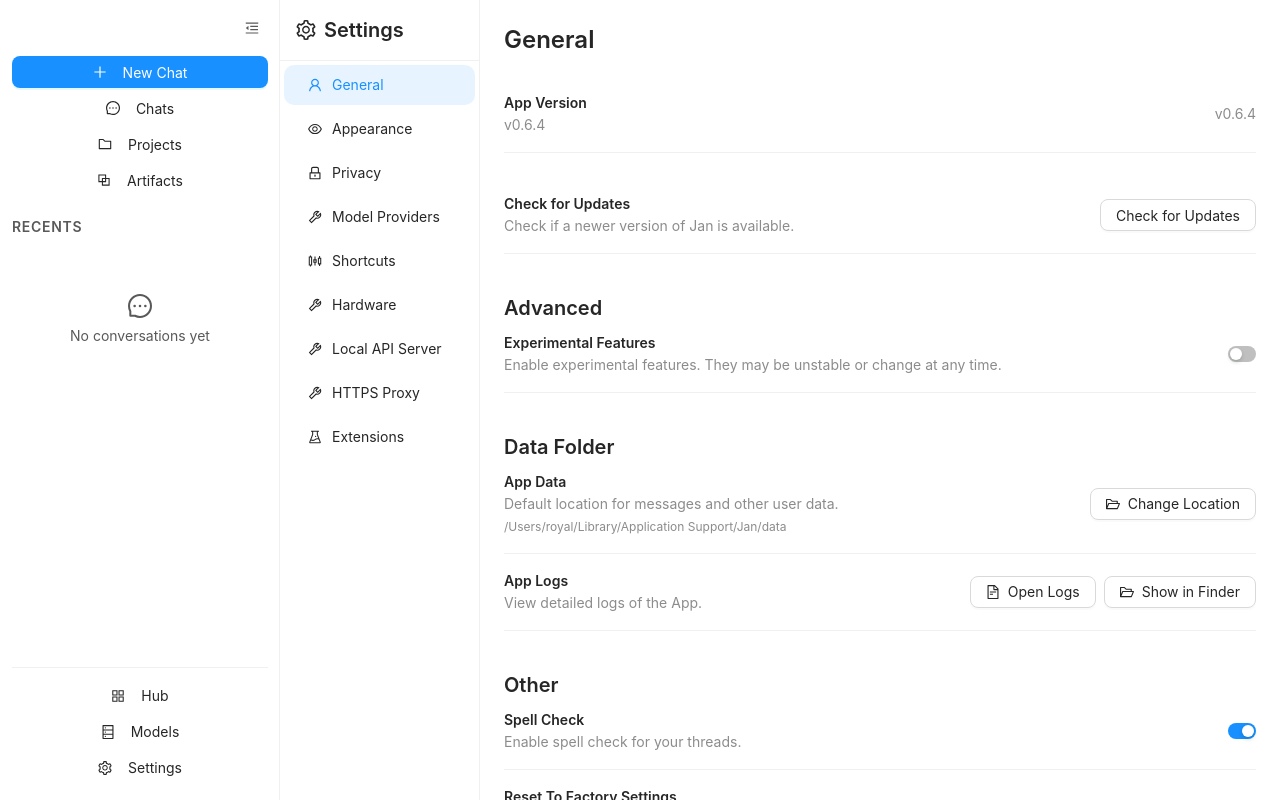
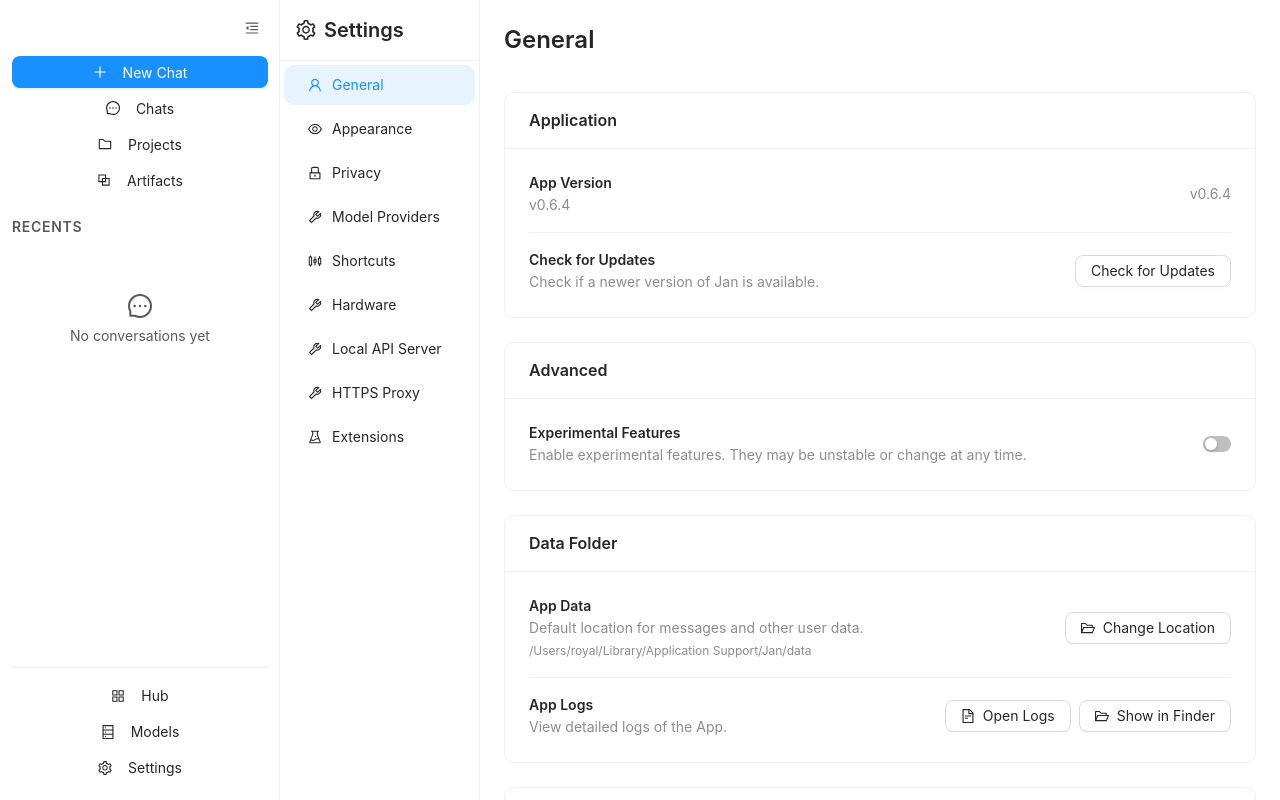
Before and after one commit to phibya/ziee-chat, a React (Vite) app: page /settings/general in a window 1280 px wide. Built offline with nearby package versions, Linux system fonts and the light colour scheme.

Commit message:
group settings to card

```diff
--- a/src/components/Pages/Settings/AppearanceSettings.tsx
+++ b/src/components/Pages/Settings/AppearanceSettings.tsx
@@ -29,7 +29,8 @@
         <Space direction="vertical" size="large" style={{width: '100%'}}>
             <Title level={3}>Appearance</Title>
 
-            <div>
+            <Card title="Theme & Display">
+                <Space direction="vertical" size="middle" style={{width: '100%'}}>
                     <Flex justify="space-between" align="center">
                         <div>
                             <Text strong>Theme</Text>
@@ -39,10 +40,7 @@
                         </div>
                         <Button type="default">System</Button>
                     </Flex>
-                <Divider/>
-            </div>
-
-            <div>
+                    <Divider style={{margin: 0}}/>
                     <Flex justify="space-between" align="center">
                         <div>
                             <Text strong>Font Size</Text>
@@ -52,10 +50,11 @@
                         </div>
                         <Button type="default">Medium</Button>
                     </Flex>
-                <Divider/>
-            </div>
+                </Space>
+            </Card>
 
-            <div>
+            <Card title="Colors">
+                <Space direction="vertical" size="middle" style={{width: '100%'}}>
                     <Flex justify="space-between" align="center">
                         <div>
                             <Text strong>Window Background</Text>
@@ -65,10 +64,7 @@
                         </div>
                         <ColorPicker colors={['#f5222d', '#1890ff', '#722ed1', '#fadb14', '#52c41a', '#fa8c16']}/>
                     </Flex>
-                <Divider/>
-            </div>
-
-            <div>
+                    <Divider style={{margin: 0}}/>
                     <Flex justify="space-between" align="center">
                         <div>
                             <Text strong>App Main View</Text>
@@ -78,10 +74,7 @@
                         </div>
                         <ColorPicker colors={['#ffffff', '#262626']}/>
                     </Flex>
-                <Divider/>
-            </div>
-
-            <div>
+                    <Divider style={{margin: 0}}/>
                     <Flex justify="space-between" align="center">
                         <div>
                             <Text strong>Primary</Text>
@@ -91,10 +84,7 @@
                         </div>
                         <ColorPicker colors={['#fa8c16', '#1890ff', '#52c41a', '#722ed1']}/>
                     </Flex>
-                <Divider/>
-            </div>
-
-            <div>
+                    <Divider style={{margin: 0}}/>
                     <Flex justify="space-between" align="center">
                         <div>
                             <Text strong>Accent</Text>
@@ -104,10 +94,7 @@
                         </div>
                         <ColorPicker colors={['#1890ff', '#f5222d', '#52c41a']}/>
                     </Flex>
-                <Divider/>
-            </div>
-
-            <div>
+                    <Divider style={{margin: 0}}/>
                     <Flex justify="space-between" align="center">
                         <div>
                             <Text strong>Destructive</Text>
@@ -117,10 +104,7 @@
                         </div>
                         <ColorPicker colors={['#f5222d', '#cf1322', '#722ed1', '#eb2f96']}/>
                     </Flex>
-                <Divider/>
-            </div>
-
-            <div>
+                    <Divider style={{margin: 0}}/>
                     <Flex justify="space-between" align="center">
                         <div>
                             <Text strong>Reset to Default</Text>
@@ -130,13 +114,13 @@
                         </div>
                         <Button type="primary" danger>Reset</Button>
                     </Flex>
-                <Divider/>
-            </div>
+                </Space>
+            </Card>
 
+            <Card title="Chat Layout">
+                <div style={{marginBottom: 16}}>
+                    <Text strong>Chat Width</Text>
                     <div>
-                <div>
-                    <Text strong>Chat Width</Text>
-                    <div style={{marginBottom: 16}}>
                         <Text type="secondary">Customize the width of the chat view.</Text>
                     </div>
                 </div>
@@ -183,13 +167,13 @@
                         </Card>
                     </Col>
                 </Row>
-                <Divider/>
-            </div>
+            </Card>
 
+            <Card title="Code Blocks">
+                <Space direction="vertical" size="middle" style={{width: '100%'}}>
+                    <Flex justify="space-between" align="center">
                         <div>
-                <Flex justify="space-between" align="center" style={{marginBottom: 16}}>
-                    <div>
-                        <Text strong>Code Block</Text>
+                            <Text strong>Code Block Theme</Text>
                             <div>
                                 <Text type="secondary">Choose a syntax highlighting style.</Text>
                             </div>
@@ -232,10 +216,9 @@
                                 Hello, Jan!</Text></div>
                         </div>
                     </Card>
-                <Divider/>
-            </div>
 
-            <div>
+                    <Divider style={{margin: 0}}/>
+
                     <Flex justify="space-between" align="center">
                         <div>
                             <Text strong>Show Line Numbers</Text>
@@ -245,10 +228,9 @@
                         </div>
                         <Switch size="small" defaultChecked/>
                     </Flex>
-                <Divider/>
-            </div>
 
-            <div>
+                    <Divider style={{margin: 0}}/>
+
                     <Flex justify="space-between" align="center">
                         <div>
                             <Text strong>Reset Code Block Style</Text>
@@ -258,7 +240,8 @@
                         </div>
                         <Button type="primary" danger>Reset</Button>
                     </Flex>
-            </div>
+                </Space>
+            </Card>
         </Space>
     )
 }
--- a/src/components/Pages/Settings/ExtensionsSettings.tsx
+++ b/src/components/Pages/Settings/ExtensionsSettings.tsx
@@ -1,4 +1,4 @@
-import {Typography, Space} from 'antd'
+import {Typography, Space, Card} from 'antd'
 
 const {Title, Text} = Typography
 
@@ -6,7 +6,9 @@
     return (
         <Space direction="vertical" size="large" style={{ width: '100%' }}>
             <Title level={3}>Extensions</Title>
-            <Text type="secondary">Extensions management will be implemented here.</Text>
+            <Card title="Extension Management">
+                <Text type="secondary">Extensions management will be implemented here.</Text>
+            </Card>
         </Space>
     )
 }
--- a/src/components/Pages/Settings/GeneralSettings.tsx
+++ b/src/components/Pages/Settings/GeneralSettings.tsx
@@ -1,4 +1,4 @@
-import {Button, Switch, Typography, Divider, Space, Flex} from 'antd'
+import {Button, Switch, Typography, Divider, Space, Flex, Card} from 'antd'
 import {FolderOpenOutlined, FileTextOutlined} from '@ant-design/icons'
 
 const {Title, Text} = Typography
@@ -8,7 +8,8 @@
         <Space direction="vertical" size="large" style={{ width: '100%' }}>
             <Title level={3}>General</Title>
 
-            <div>
+            <Card title="Application">
+                <Space direction="vertical" size="middle" style={{ width: '100%' }}>
                     <Flex justify="space-between" align="center">
                         <div>
                             <Text strong>App Version</Text>
@@ -18,10 +19,7 @@
                         </div>
                         <Text type="secondary">v0.6.4</Text>
                     </Flex>
-                <Divider />
-            </div>
-
-            <div>
+                    <Divider style={{ margin: 0 }} />
                     <Flex justify="space-between" align="center">
                         <div>
                             <Text strong>Check for Updates</Text>
@@ -31,11 +29,10 @@
                         </div>
                         <Button type="default">Check for Updates</Button>
                     </Flex>
-                <Divider />
-            </div>
+                </Space>
+            </Card>
 
-            <div>
-                <Title level={4}>Advanced</Title>
+            <Card title="Advanced">
                 <Flex justify="space-between" align="center">
                     <div>
                         <Text strong>Experimental Features</Text>
@@ -45,11 +42,10 @@
                     </div>
                     <Switch size="small"/>
                 </Flex>
-                <Divider />
-            </div>
+            </Card>
 
-            <div>
-                <Title level={4}>Data Folder</Title>
+            <Card title="Data Folder">
+                <Space direction="vertical" size="middle" style={{ width: '100%' }}>
                     <Flex justify="space-between" align="center">
                         <div>
                             <Text strong>App Data</Text>
@@ -62,8 +58,7 @@
                         </div>
                         <Button type="default" icon={<FolderOpenOutlined/>}>Change Location</Button>
                     </Flex>
-                <Divider />
-
+                    <Divider style={{ margin: 0 }} />
                     <Flex justify="space-between" align="center">
                         <div>
                             <Text strong>App Logs</Text>
@@ -76,11 +71,11 @@
                             <Button type="default" icon={<FolderOpenOutlined/>}>Show in Finder</Button>
                         </Space>
                     </Flex>
-                <Divider />
-            </div>
+                </Space>
+            </Card>
 
-            <div>
-                <Title level={4}>Other</Title>
+            <Card title="Other">
+                <Space direction="vertical" size="middle" style={{ width: '100%' }}>
                     <Flex justify="space-between" align="center">
                         <div>
                             <Text strong>Spell Check</Text>
@@ -90,8 +85,7 @@
                         </div>
                         <Switch size="small" defaultChecked/>
                     </Flex>
-                <Divider />
-
+                    <Divider style={{ margin: 0 }} />
                     <Flex justify="space-between" align="center">
                         <div>
                             <Text strong>Reset To Factory Settings</Text>
@@ -101,11 +95,11 @@
                         </div>
                         <Button type="primary" danger>Reset</Button>
                     </Flex>
-                <Divider />
-            </div>
+                </Space>
+            </Card>
 
-            <div>
-                <Title level={4}>Resources</Title>
+            <Card title="Resources">
+                <Space direction="vertical" size="middle" style={{ width: '100%' }}>
                     <Flex justify="space-between" align="center">
                         <div>
                             <Text strong>Documentation</Text>
@@ -115,8 +109,7 @@
                         </div>
                         <Button type="link">View Docs</Button>
                     </Flex>
-                <Divider />
-
+                    <Divider style={{ margin: 0 }} />
                     <Flex justify="space-between" align="center">
                         <div>
                             <Text strong>Release Notes</Text>
@@ -126,11 +119,11 @@
                         </div>
                         <Button type="link">View Releases</Button>
                     </Flex>
-                <Divider />
-            </div>
+                </Space>
+            </Card>
 
-            <div>
-                <Title level={4}>Community</Title>
+            <Card title="Community">
+                <Space direction="vertical" size="middle" style={{ width: '100%' }}>
                     <Flex justify="space-between" align="center">
                         <div>
                             <Text strong>GitHub</Text>
@@ -144,8 +137,7 @@
                             </svg>
                         </Button>
                     </Flex>
-                <Divider />
-
+                    <Divider style={{ margin: 0 }} />
                     <Flex justify="space-between" align="center">
                         <div>
                             <Text strong>Discord</Text>
@@ -159,11 +151,10 @@
                             </svg>
                         </Button>
                     </Flex>
-                <Divider />
-            </div>
+                </Space>
+            </Card>
 
-            <div>
-                <Title level={4}>Support</Title>
+            <Card title="Support">
                 <Flex justify="space-between" align="center">
                     <div>
                         <Text strong>Report an Issue</Text>
@@ -173,7 +164,7 @@
                     </div>
                     <Button type="link">Report Issue</Button>
                 </Flex>
-            </div>
+            </Card>
         </Space>
     )
 }
--- a/src/components/Pages/Settings/HardwareSettings.tsx
+++ b/src/components/Pages/Settings/HardwareSettings.tsx
@@ -1,4 +1,4 @@
-import {Typography, Space} from 'antd'
+import {Typography, Space, Card} from 'antd'
 
 const {Title, Text} = Typography
 
@@ -6,7 +6,9 @@
     return (
         <Space direction="vertical" size="large" style={{ width: '100%' }}>
             <Title level={3}>Hardware</Title>
-            <Text type="secondary">Hardware configuration settings will be implemented here.</Text>
+            <Card title="Hardware Configuration">
+                <Text type="secondary">Hardware configuration settings will be implemented here.</Text>
+            </Card>
         </Space>
     )
 }
--- a/src/components/Pages/Settings/HttpsProxySettings.tsx
+++ b/src/components/Pages/Settings/HttpsProxySettings.tsx
@@ -1,4 +1,4 @@
-import {Typography, Space} from 'antd'
+import {Typography, Space, Card} from 'antd'
 
 const {Title, Text} = Typography
 
@@ -6,7 +6,9 @@
     return (
         <Space direction="vertical" size="large" style={{ width: '100%' }}>
             <Title level={3}>HTTPS Proxy</Title>
-            <Text type="secondary">HTTPS proxy configuration will be implemented here.</Text>
+            <Card title="Proxy Configuration">
+                <Text type="secondary">HTTPS proxy configuration will be implemented here.</Text>
+            </Card>
         </Space>
     )
 }
--- a/src/components/Pages/Settings/LocalApiServerSettings.tsx
+++ b/src/components/Pages/Settings/LocalApiServerSettings.tsx
@@ -1,4 +1,4 @@
-import {Typography, Space} from 'antd'
+import {Typography, Space, Card} from 'antd'
 
 const {Title, Text} = Typography
 
@@ -6,7 +6,9 @@
     return (
         <Space direction="vertical" size="large" style={{ width: '100%' }}>
             <Title level={3}>Local API Server</Title>
-            <Text type="secondary">Local API server configuration will be implemented here.</Text>
+            <Card title="Server Configuration">
+                <Text type="secondary">Local API server configuration will be implemented here.</Text>
+            </Card>
         </Space>
     )
 }
--- a/src/components/Pages/Settings/ModelProvidersSettings.tsx
+++ b/src/components/Pages/Settings/ModelProvidersSettings.tsx
@@ -1,4 +1,4 @@
-import {Typography, Space} from 'antd'
+import {Typography, Space, Card} from 'antd'
 
 const {Title, Text} = Typography
 
@@ -6,7 +6,9 @@
     return (
         <Space direction="vertical" size="large" style={{ width: '100%' }}>
             <Title level={3}>Model Providers</Title>
-            <Text type="secondary">Model provider settings will be implemented here.</Text>
+            <Card title="API Configuration">
+                <Text type="secondary">Model provider settings will be implemented here.</Text>
+            </Card>
         </Space>
     )
 }
--- a/src/components/Pages/Settings/PrivacySettings.tsx
+++ b/src/components/Pages/Settings/PrivacySettings.tsx
@@ -1,4 +1,4 @@
-import {Typography, Space} from 'antd'
+import {Typography, Space, Card} from 'antd'
 
 const {Title, Text} = Typography
 
@@ -6,7 +6,9 @@
     return (
         <Space direction="vertical" size="large" style={{ width: '100%' }}>
             <Title level={3}>Privacy</Title>
-            <Text type="secondary">Privacy settings will be implemented here.</Text>
+            <Card title="Privacy Controls">
+                <Text type="secondary">Privacy settings will be implemented here.</Text>
+            </Card>
         </Space>
     )
 }
--- a/src/components/Pages/Settings/ShortcutsSettings.tsx
+++ b/src/components/Pages/Settings/ShortcutsSettings.tsx
@@ -1,4 +1,4 @@
-import {Typography, Space} from 'antd'
+import {Typography, Space, Card} from 'antd'
 
 const {Title, Text} = Typography
 
@@ -6,7 +6,9 @@
     return (
         <Space direction="vertical" size="large" style={{ width: '100%' }}>
             <Title level={3}>Shortcuts</Title>
-            <Text type="secondary">Keyboard shortcuts settings will be implemented here.</Text>
+            <Card title="Keyboard Shortcuts">
+                <Text type="secondary">Keyboard shortcuts settings will be implemented here.</Text>
+            </Card>
         </Space>
     )
 }
```
Also changed, not shown: src/components/Pages/SettingsPage.tsx (+27 -20 lines). Lines whose indentation alone changed are shown as unchanged.
